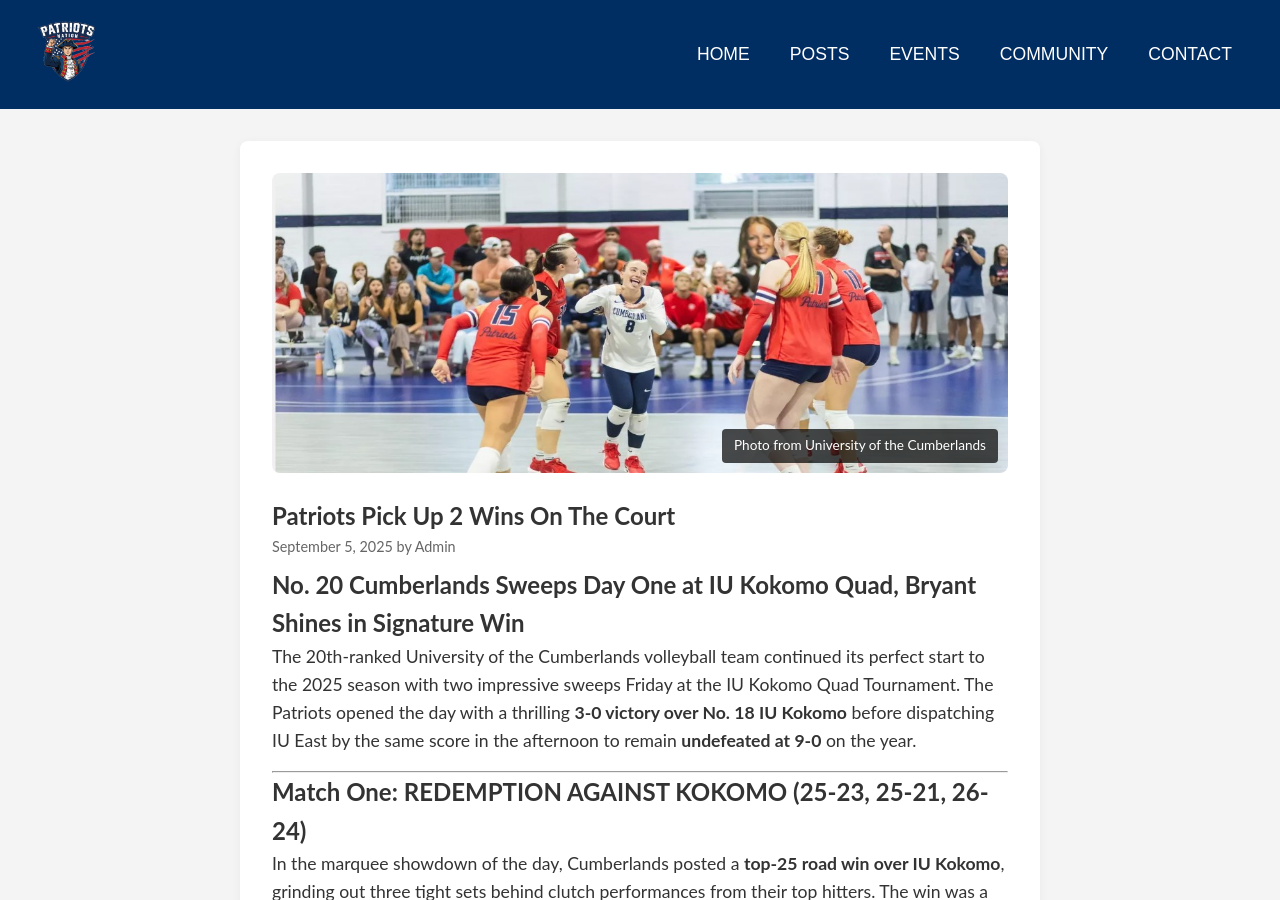
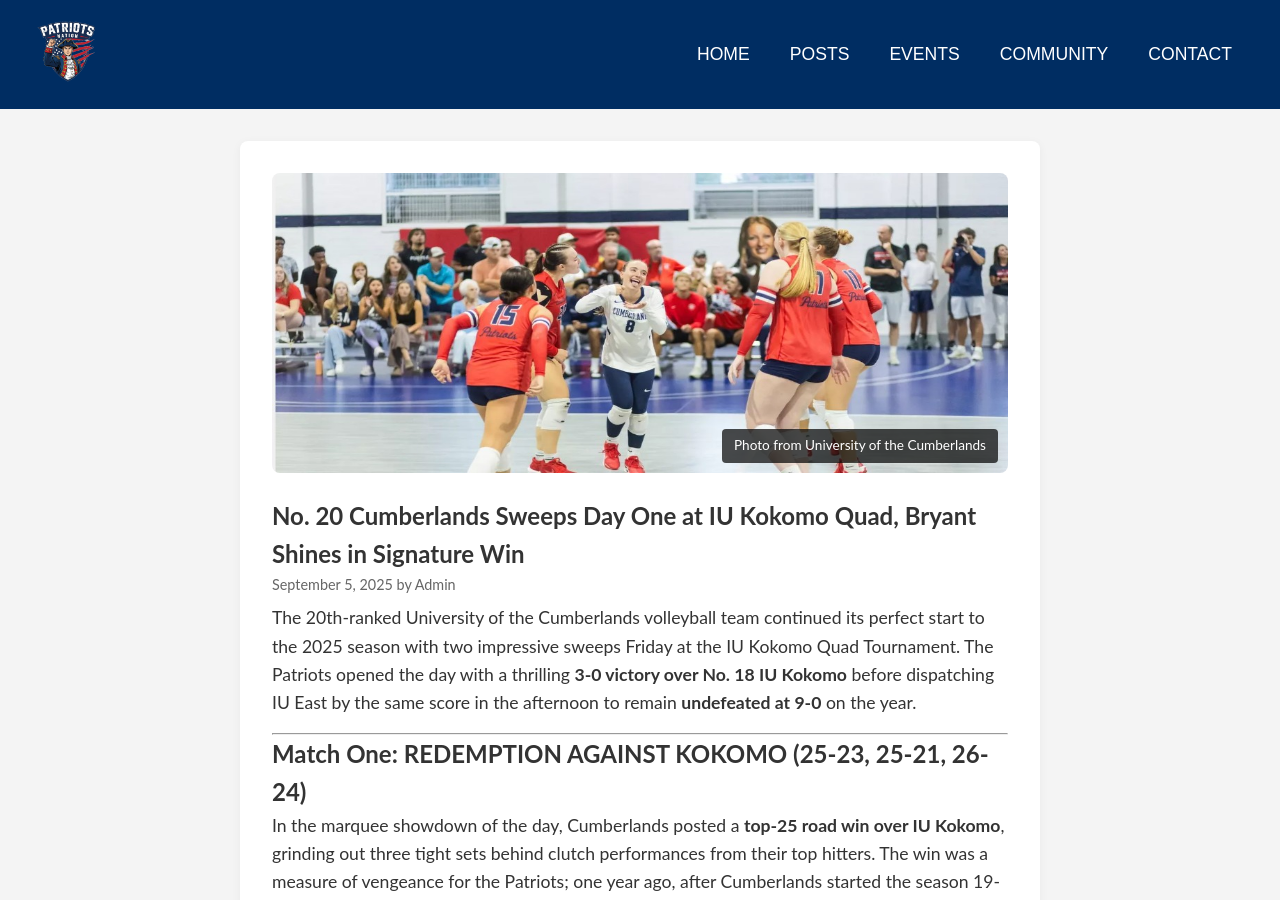
Before and after one commit to bshroats5/Patriots_Nation, a Jekyll site: the page built from _posts/2025-09-05-volleyball-remains-undefeated.md, in a window 1280 px wide and 900 px high. Built offline with Jekyll 4.4.1, drawn with Linux system fonts in a browser that asks for light colours.

Commit message:
Update 2025-09-05-volleyball-remains-undefeated.md

```diff
--- a/_posts/2025-09-05-volleyball-remains-undefeated.md
+++ b/_posts/2025-09-05-volleyball-remains-undefeated.md
@@ -1,13 +1,13 @@
 ---
 layout: post
-title: "Patriots Pick Up 2 Wins On The Court"
+title: "No. 20 Cumberlands Sweeps Day One at IU Kokomo Quad, Bryant Shines in Signature Win"
 date: 2025-09-05
 author: Admin
 image: /images/pats-vb.jpg
 image_credit: "Photo from University of the Cumberlands"
 ---
 
-# No. 20 Cumberlands Sweeps Day One at IU Kokomo Quad, Bryant Shines in Signature Win
+
 
 The 20th-ranked University of the Cumberlands volleyball team continued its perfect start to the 2025 season with two impressive sweeps Friday at the IU Kokomo Quad Tournament. The Patriots opened the day with a thrilling **3-0 victory over No. 18 IU Kokomo** before dispatching IU East by the same score in the afternoon to remain **undefeated at 9-0** on the year.
 
```
